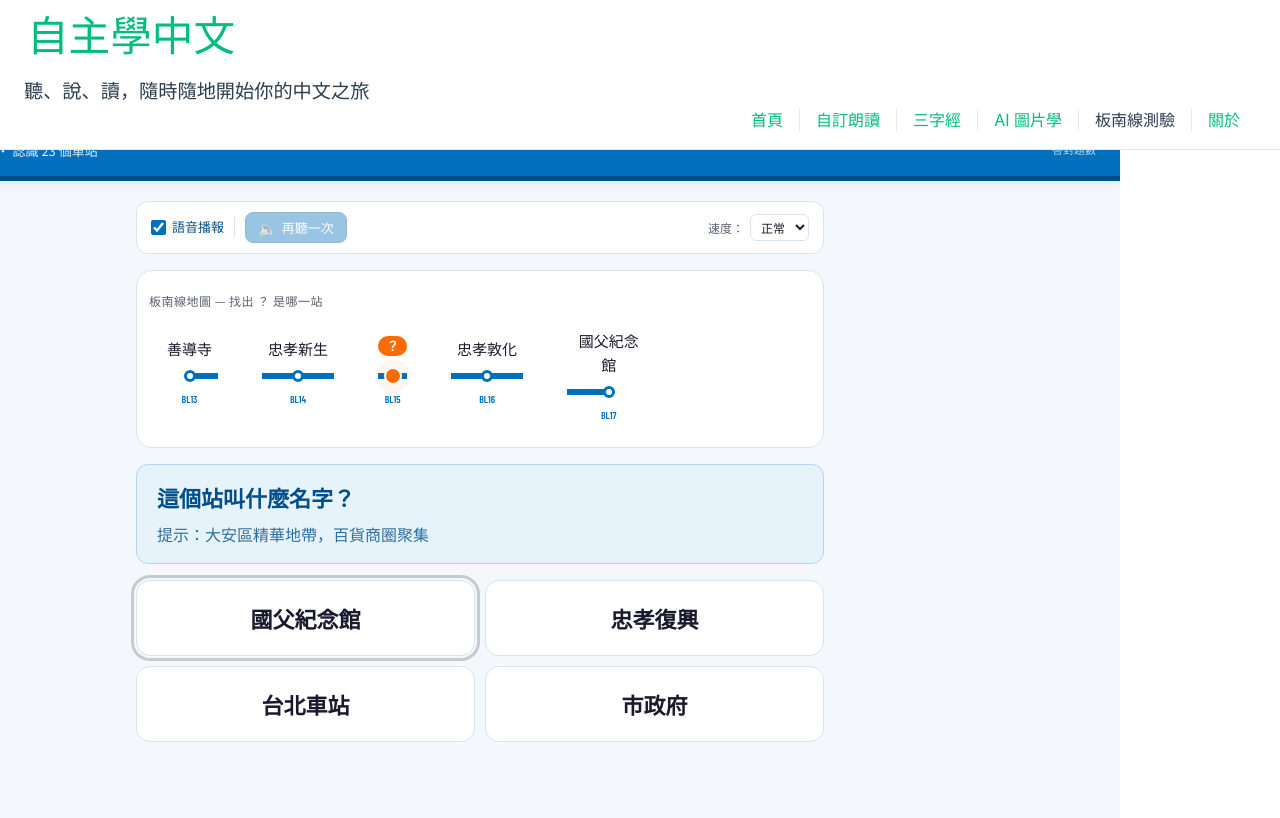
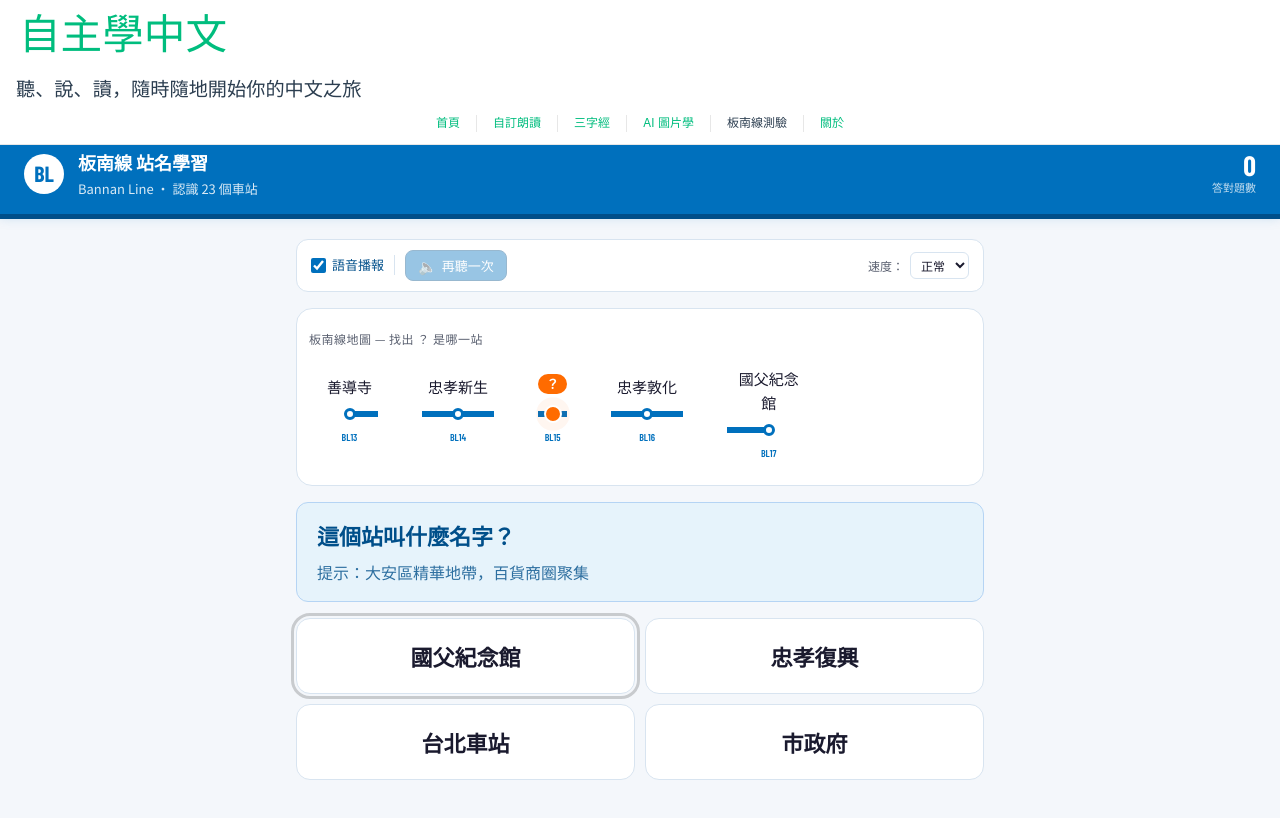
Before and after one commit to 3dw/learn-zh, a Vue app: page /bannan-line-quiz in a window 1280 px wide. Shown: the top 818 px of the page. Built offline with nearby package versions, Linux system fonts and the light colour scheme; the HTML template or start-up script is replaced by a standard one.

Commit message:
解決寬螢幕切版問題, work on #2

```diff
--- a/src/App.vue
+++ b/src/App.vue
@@ -85,30 +85,4 @@ button {
   width: 100%;
 }
 
-@media (min-width: 1024px) {
-  .app-header {
-    display: flex;
-    align-items: center;
-  }
-
-  .logo {
-    margin: 0 2rem 0 0;
-  }
-
-  .wrapper {
-    display: flex;
-    align-items: center;
-    flex-wrap: wrap;
-    width: 100%;
-    padding: 0.85rem 1.5rem;
-  }
-
-  nav {
-    text-align: right;
-    margin-left: auto;
-    font-size: 1rem;
-    padding: 0.25rem 0;
-    margin-top: 0;
-  }
-}
 </style>
--- a/src/assets/main.css
+++ b/src/assets/main.css
@@ -21,10 +21,3 @@ a,
     background-color: hsla(160, 100%, 37%, 0.2);
   }
 }
-
-@media (min-width: 1024px) {
-  #app {
-    --app-header-height: 78px;
-    padding-top: calc(var(--app-header-height) + 1rem);
-  }
-}
--- a/src/views/BannanLineQuizPage.vue
+++ b/src/views/BannanLineQuizPage.vue
@@ -1464,10 +1464,4 @@ watch(fireworksCanvas, (c) => {
   }
 }
 
-@media (min-width: 1024px) {
-  .quiz-root {
-    margin-left: calc(-1 * var(--section-gap, 2rem));
-    margin-right: calc(-1 * var(--section-gap, 2rem));
-  }
-}
 </style>
```
